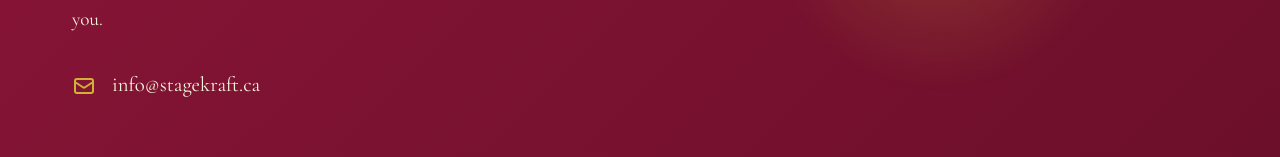
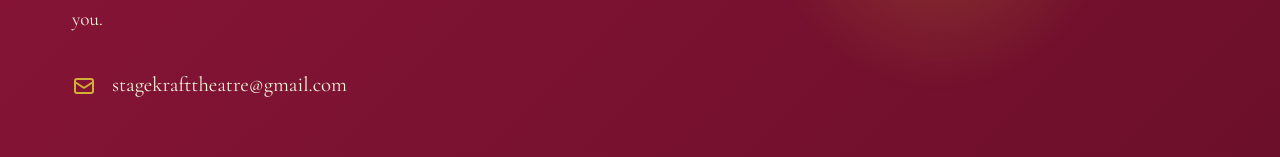
Before and after one commit to stagekrafttheatre/stagekraft-theatre, a plain HTML site: page index.html in a window 1280 px wide. Shown: the part 3990-4147 px from the top of the page. Drawn offline with nearby package versions, Linux system fonts and the light colour scheme.

Commit message:
Update contact email from info@stagekraft.ca to stagekrafttheatre@gmail.com
Co-authored-by: Qwen-Coder <qwen-coder@alibabacloud.com>

```diff
--- a/index.html
+++ b/index.html
@@ -180,7 +180,7 @@
                             <svg width="24" height="24" viewBox="0 0 24 24" fill="none" stroke="currentColor" stroke-width="2">
                                 <path d="M3 8l7.89 5.26a2 2 0 002.22 0L21 8M5 19h14a2 2 0 002-2V7a2 2 0 00-2-2H5a2 2 0 00-2 2v10a2 2 0 002 2z"/>
                             </svg>
-                            <a href="mailto:info@stagekraft.ca">info@stagekraft.ca</a>
+                            <a href="mailto:stagekrafttheatre@gmail.com">stagekrafttheatre@gmail.com</a>
                         </div>
                     </div>
                 </div>
```
